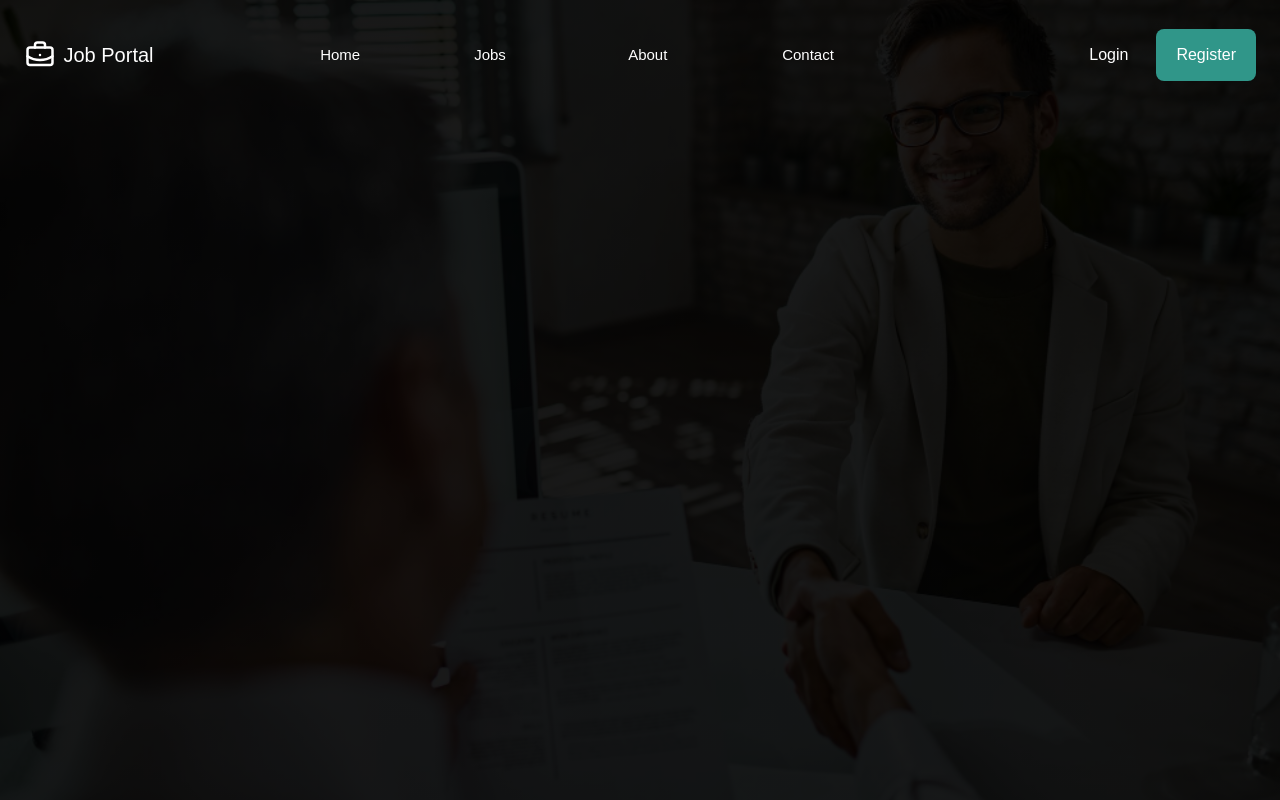
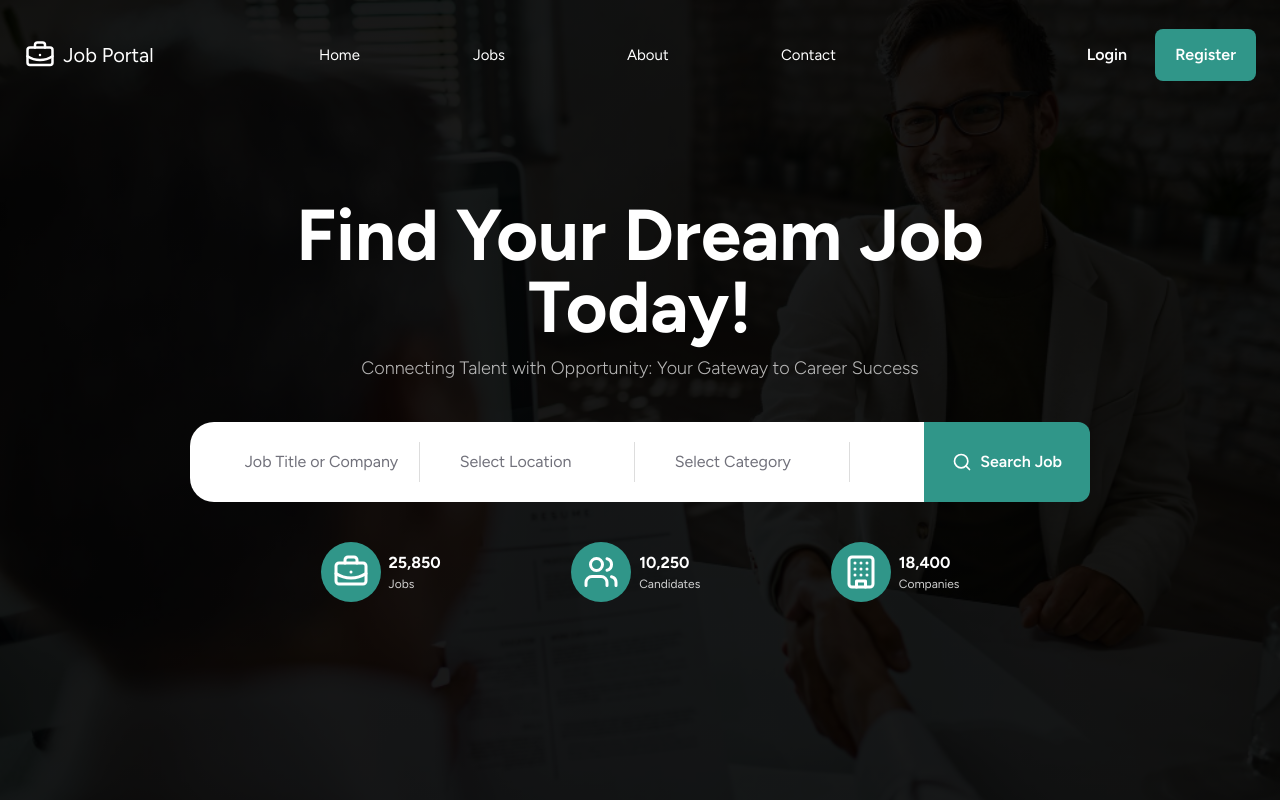
Before and after one commit to hamzalodhi2023/job-portal, a Next.js app: page / in a window 1280 px wide. Built offline with nearby package versions, Linux system fonts and the light colour scheme.

Commit message:
feat: enhance Button and Header components; add HeaderCount interface and component

```diff
--- a/src/@Types/Button.tsx
+++ b/src/@Types/Button.tsx
@@ -1,5 +1,12 @@
+import { JSX } from "react";
+
 export interface ButtonProps {
   link: string;
   bg: boolean;
   content: string;
+  width?: string;
+  height?: string;
+  padding?: string;
+  rounded?: string;
+  icon?: JSX.Element;
 }
--- /dev/null
+++ b/src/@Types/HeaderCount.tsx
@@ -0,0 +1,7 @@
+import { JSX } from "react";
+
+export interface HeaderCountProps {
+  icon: JSX.Element;
+  num: string;
+  text: string;
+}
--- a/src/Components/Layout/Header.tsx
+++ b/src/Components/Layout/Header.tsx
@@ -1,9 +1,98 @@
-import React from "react";
+import Button from "../Ui/Button";
+import HeaderCount from "../Ui/HeaderCount";
+import {
+  LuSearch,
+  LuBriefcaseBusiness,
+  LuUsers,
+  LuBuilding,
+} from "react-icons/lu";
+import { HeaderCountProps } from "@/@Types/HeaderCount";
 
 function Header() {
+  let headerCountData: HeaderCountProps[] = [
+    {
+      icon: <LuBriefcaseBusiness />,
+      num: "25,850",
+      text: "Jobs",
+    },
+    {
+      icon: <LuUsers />,
+      num: "10,250",
+      text: "Candidates",
+    },
+    {
+      icon: <LuBuilding />,
+      num: "18,400",
+      text: "Companies",
+    },
+  ];
   return (
-    <div className="bg-[linear-gradient(rgba(0,0,0,0.9),rgba(0,0,0,0.9)),url('/header.jpg')] h-screen w-full bg-no-repeat bg-cover bg-center"></div>
+    <div className="bg-[linear-gradient(rgba(0,0,0,0.9),rgba(0,0,0,0.9)),url('/header.jpg')] h-screen w-full bg-no-repeat bg-cover bg-center flex items-center justify-center flex-col">
+      <div className="flex items-center justify-center flex-col gap-10 w-[90%] lg:w-225">
+        <div className="flex items-center justify-center flex-col gap-3">
+          {/* Heading */}
+          <h1 className="text-3xl md:text-7xl font-bold text-white text-center">
+            Find Your Dream Job Today!
+          </h1>
+          <p className="text-[18px] font-extralight text-white/70 text-center">
+            Connecting Talent with Opportunity: Your Gateway to Career Success
+          </p>
+        </div>
+        {/* Search Form Div */}
+        <div className="bg-white flex items-center justify-center flex-col rounded-3xl w-87.5 lg:w-full px-5 py-10 lg:py-0 lg:px-0 gap-10 lg:flex-row lg:h-20">
+          <div className="flex w-full it ems-center justify-center flex-col gap-5 lg:gap-5 lg:flex-row ">
+            <input
+              type="text"
+              placeholder="Job Title or Company"
+              className="w-full border-b border-zinc-600 lg:border-b-0 lg:border-r lg:border-r-[#c7c7c799] lg:px-5 outline-none py-2 text-zinc-500 placeholder:text-zinc-500 lg:w-48.75"
+            />
+            <select
+              name=""
+              id=""
+              defaultValue="Select Location"
+              className="w-full appearance-none border-b lg:border-b-0 lg:border-r lg:border-r-[#c7c7c799] outline-none lg:px-5 py-2 text-zinc-500 lg:w-48.75"
+            >
+              <option value="Select Location">Select Location</option>
+              <option value="Pakistan">Pakistan</option>
+              <option value="India">India</option>
+              <option value="China">China</option>
+            </select>
+            <select
+              name=""
+              id=""
+              defaultValue="Select Category"
+              className="w-full appearance-none border-b lg:border-b-0 lg:border-r lg:border-r-[#c7c7c799] outline-none lg:px-5 py-2 text-zinc-500 lg:w-48.75"
+            >
+              <option value="Select Category">Select Category</option>
+              <option value="Graphic Designer">Graphic Designer</option>
+              <option value="Software Engineer">Software Engineer</option>
+              <option value="Frontend Developer">Frontend Developer</option>
+            </select>
+          </div>
+          <Button
+            icon={<LuSearch className="text-xl" />}
+            width="w-full lg:w-fit"
+            height="h-fit lg:h-full"
+            padding="py-3.5 px-5 lg:px-7"
+            rounded="lg:rounded-r-xl lg:rounded-tl-none lg:rounded-bl-none rounded-lg"
+            link="/"
+            bg={true}
+            content="Search Job"
+          />
+        </div>
+        {/* Header Count */}
+        <div className="w-full flex items-center justify-evenly">
+          {headerCountData.map((item, index) => (
+            <HeaderCount
+              key={index}
+              icon={item.icon}
+              num={item.num}
+              text={item.text}
+            />
+          ))}
+        </div>
+      </div>
+    </div>
   );
 }
-
 export default Header;
--- a/src/Components/Ui/Button.tsx
+++ b/src/Components/Ui/Button.tsx
@@ -1,13 +1,23 @@
-import Link from 'next/link';
-import { ButtonProps } from '@/@Types/Button';
+import Link from "next/link";
+import { ButtonProps } from "@/@Types/Button";
 
-function Button({ link, bg, content }: ButtonProps) {
+function Button({
+  link,
+  bg,
+  content,
+  width,
+  icon,
+  height,
+  padding,
+  rounded,
+}: ButtonProps) {
   return (
     <Link
       href={link}
-      className={`${bg ? 'bg-primary ' : 'bg-transparent'} text-[16px] text-white py-3.5 px-5 rounded-lg`}
+      className={`${bg ? "bg-primary " : "bg-transparent"} ${width ? width : "w-fit"} ${height ? height : "h-fit"} ${padding ? padding : "py-3.5 px-5"} ${rounded ? rounded : "rounded-lg"} text-center text-[16px] text-white flex items-center justify-center gap-2 font-semibold`}
     >
-      {content}
+      {!icon ? "" : icon}
+      <span className="text-nowrap">{content}</span>
     </Link>
   );
 }
--- /dev/null
+++ b/src/Components/Ui/HeaderCount.tsx
@@ -0,0 +1,23 @@
+import { HeaderCountProps } from "@/@Types/HeaderCount";
+import {
+  LuSearch,
+  LuBriefcaseBusiness,
+  LuUsers,
+  LuBuilding,
+} from "react-icons/lu";
+
+function HeaderCount({ icon, num, text }: HeaderCountProps) {
+  return (
+    <div className="flex items-center justify-center gap-2">
+      {/* text-white bg-primary w-10 h-10 rounded-full flex items-center justify-center p-2 */}
+      <div className="lg:w-15 lg:h-15 w-10 h-10 flex items-center justify-center rounded-full bg-primary text-2xl lg:text-4xl text-white">
+        {icon}
+      </div>
+      <div className="flex items-start justify-center flex-col">
+        <p className="text-[16px] font-bold text-white">{num}</p>
+        <p className="text-[12px] font-normal text-white/80">{text}</p>
+      </div>
+    </div>
+  );
+}
+export default HeaderCount;
--- a/src/app/layout.tsx
+++ b/src/app/layout.tsx
@@ -1,15 +1,10 @@
 import type { Metadata } from "next";
-import { Geist, Geist_Mono } from "next/font/google";
+import { Figtree } from "next/font/google";
 import "./globals.css";
 
-const geistSans = Geist({
-  variable: "--font-geist-sans",
+const figtree = Figtree({
   subsets: ["latin"],
-});
-
-const geistMono = Geist_Mono({
-  variable: "--font-geist-mono",
-  subsets: ["latin"],
+  variable: "--font-figtree",
 });
 
 export const metadata: Metadata = {
@@ -19,15 +14,14 @@
 
 export default function RootLayout({
   children,
-}: Readonly<{
+}: {
   children: React.ReactNode;
-}>) {
+}) {
   return (
-    <html
-      lang="en"
-      className={`${geistSans.variable} ${geistMono.variable} h-full antialiased`}
-    >
-      <body className="min-h-full flex flex-col">{children}</body>
+    <html lang="en" className={`${figtree.variable} h-full antialiased`}>
+      <body className="min-h-full flex flex-col font-[var(--font-figtree)]">
+        {children}
+      </body>
     </html>
   );
 }
```
